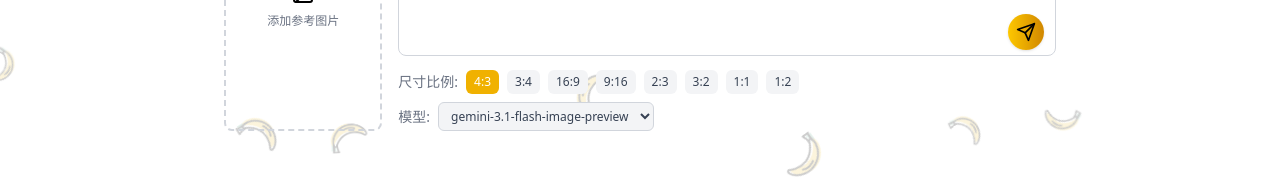
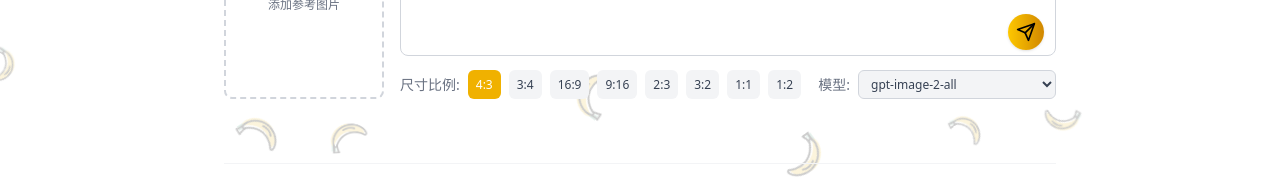
Before and after one commit to Tothvillar/nano.aiseo.one-main, a Next.js app: page /nano.aiseo.one-main/ in a window 1280 px wide. Shown: the part 411-592 px from the top of the page. Built offline with nearby package versions, Linux system fonts and the light colour scheme.

Commit message:
Add files via upload

```diff
--- a/src/components/CaseGenerator.tsx
+++ b/src/components/CaseGenerator.tsx
@@ -61,7 +61,7 @@ const CaseGenerator: React.FC<CaseGeneratorProps> = ({ title, prompt, desc, orig
     const [uploadedImage, setUploadedImage] = useState<File | null>(null);
     const [uploadedImagePreview, setUploadedImagePreview] = useState<string | null>(null);
     const [resultImageUrl, setResultImageUrl] = useState<string | null>(null);
-    const [model, setModel] = useState('nano-banana');
+    const [model, setModel] = useState('gpt-image-2-all');
     const fileInputRef = useRef<HTMLInputElement>(null);
     const dropAreaRef = useRef<HTMLDivElement>(null);
 
@@ -286,8 +286,8 @@ const CaseGenerator: React.FC<CaseGeneratorProps> = ({ title, prompt, desc, orig
                                     onChange={(e) => setModel(e.target.value)}
                                     className="px-2 py-1 text-sm rounded-md bg-gray-100 dark:bg-gray-700 text-gray-700 dark:text-gray-300 border border-gray-300 dark:border-gray-600 focus:outline-none focus:ring-1 focus:ring-yellow-500"
                                 >
-                                    <option value="nano-banana">gemini-3.1-flash-image-preview</option>
-                                    <option value="nano-banana-hd">gemini-3-pro-image-preview</option>
+                                    <option value="gemini-3-pro-image-preview">gemini-3-pro-image-preview</option>
+                                    <option value="gpt-image-2-all">gpt-image-2-all</option>
                                 </select>
                             </div>
                             <button
--- a/src/components/ImageGenerator.tsx
+++ b/src/components/ImageGenerator.tsx
@@ -62,7 +62,7 @@ const ImageGenerator: React.FC = () => {
     const [uploadedImage, setUploadedImage] = useState<File | null>(null);
     const [uploadedImagePreview, setUploadedImagePreview] = useState<string | null>(null);
     const [aspectRatio, setAspectRatio] = useState('4:3'); // 默认选中第一个选项
-    const [model, setModel] = useState('gemini-3.1-flash-image-preview'); // 默认选择nano-banana模型
+    const [model, setModel] = useState('gpt-image-2-all'); // 默认选择gpt-image-2-all模型
     const [xKey, setXKey] = useState('');
     const [isValidKey, setIsValidKey] = useState(false);
     const [showHelpTooltip, setShowHelpTooltip] = useState(false);
@@ -408,8 +408,8 @@ const ImageGenerator: React.FC = () => {
                                     onChange={(e) => setModel(e.target.value)}
                                     className="px-2 py-1 text-xs rounded-md bg-gray-100 dark:bg-gray-700 text-gray-700 dark:text-gray-300 border border-gray-300 dark:border-gray-600 focus:outline-none focus:ring-1 focus:ring-yellow-500"
                                 >
-                                    <option value="nano-banana">gemini-3.1-flash-image-preview</option>
-                                    <option value="nano-banana-hd">gemini-3-pro-image-preview</option>
+                                    <option value="gpt-image-2-all">gpt-image-2-all</option>
+                                    <option value="gemini-3-pro-image-preview">gemini-3-pro-image-preview</option>
                                 </select>
                             </div>
                         </div>
--- a/src/services/api.ts
+++ b/src/services/api.ts
@@ -31,7 +31,7 @@ const apiClient = axios.create({
 });
 
 // 文生图的接口
-export const generateImage = async (prompt: string, aspect_ratio: string = "4:3", model: string = "nano-banana"): Promise<string> => {
+export const generateImage = async (prompt: string, aspect_ratio: string = "4:3", model: string = "gpt-image-2"): Promise<string> => {
   try {
     const response = await apiClient.post('/images/generations', {
       model,
@@ -46,7 +46,7 @@ export const generateImage = async (prompt: string, aspect_ratio: string = "4:3"
   }
 };
 // 图生图的接口
-export const editImage = async (prompt: string, image: File, model: string = "nano-banana"): Promise<string> => {
+export const editImage = async (prompt: string, image: File, model: string = "gpt-image-2"): Promise<string> => {
   try {
     // 创建FormData对象用于文件上传
     const formData = new FormData();
```
